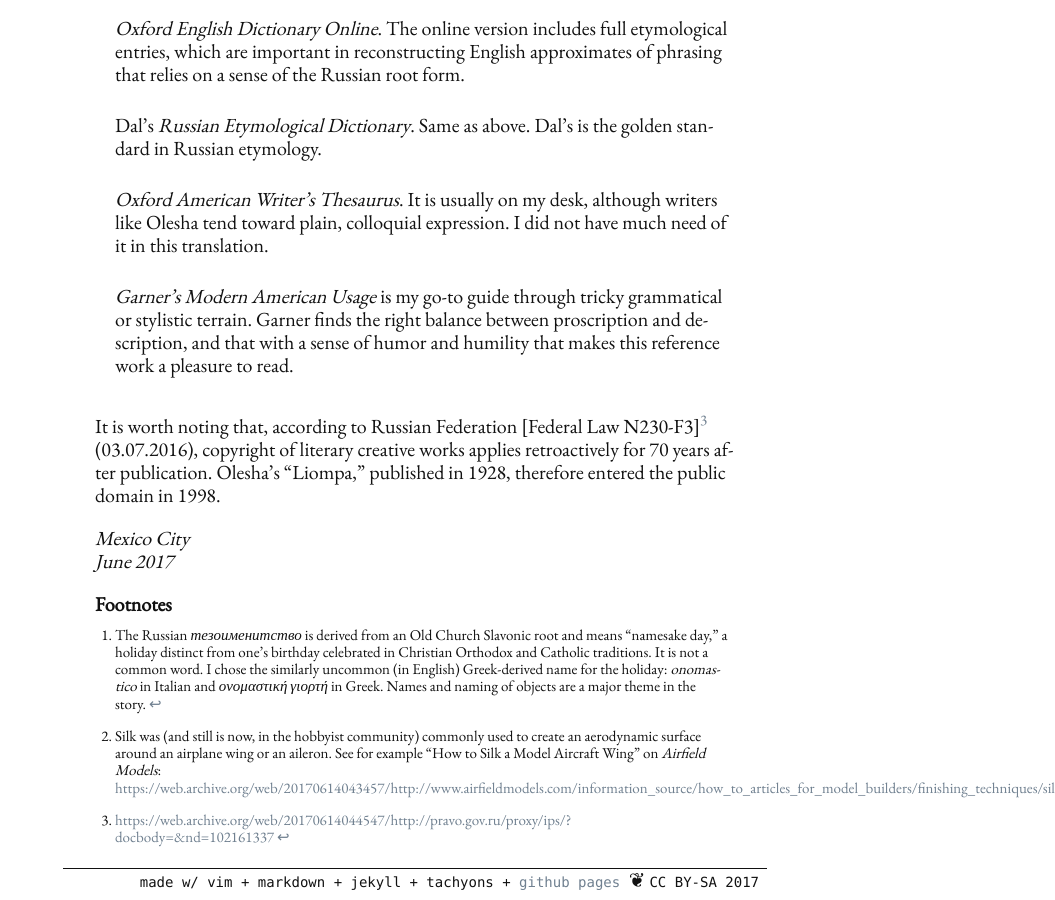
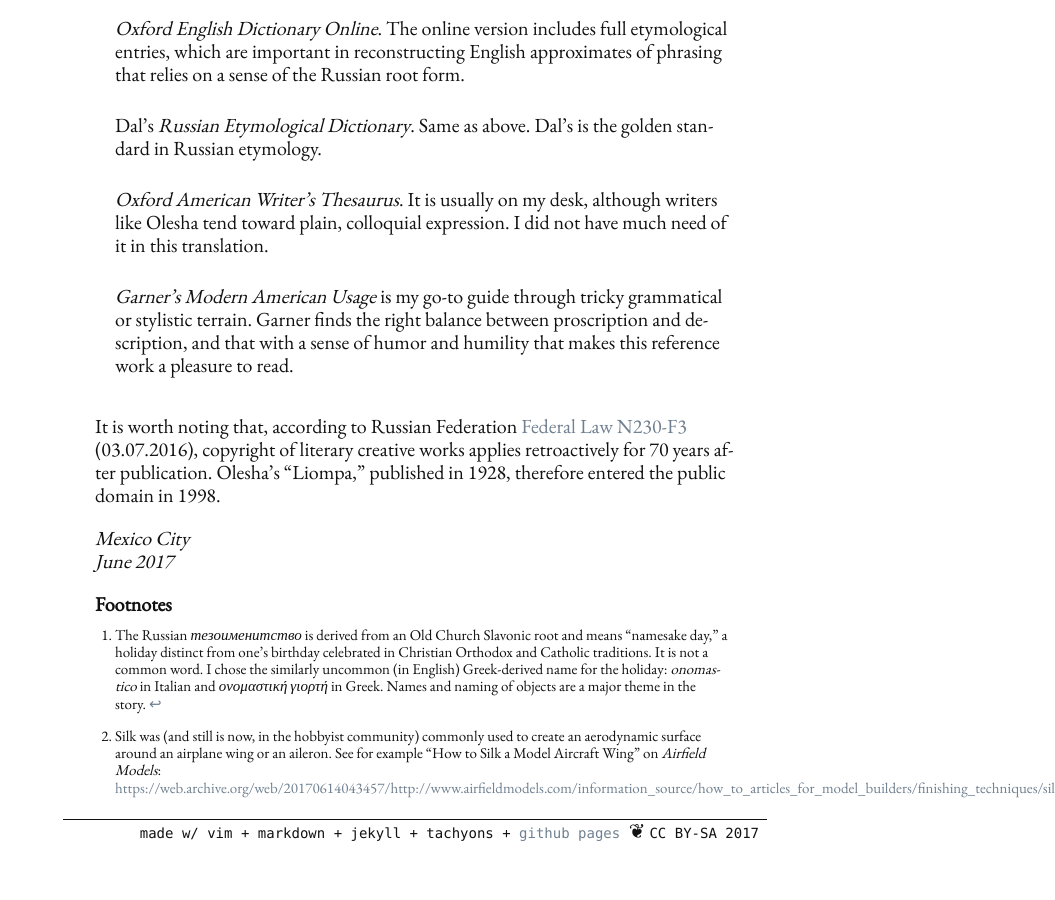
Before and after one commit to denten/denten.github.io, a Jekyll site: the page built from _posts/2017-06-07-liompa.md, in a window 1280 px wide and 900 px high, scrolled down 4188 px. Shown: the whole window, without its empty margins (225-1280 px from the left). Built offline with Jekyll 4.4.1, drawn with Linux system fonts in a browser that asks for light colours; nearby versions of some CDN libraries; library files that are not in the unit come from our copies; after the commit the page ends 5039 px from its top, so only the background shows below that.

Commit message:
fix link

```diff
--- a/_posts/2017-06-07-liompa.md
+++ b/_posts/2017-06-07-liompa.md
@@ -215,7 +215,7 @@ proscription and description, and that with a sense of humor and humility that
 makes this reference work a pleasure to read.
 
 It is worth noting that, according to Russian Federation [Federal Law
-N230-F3][^3] (03.07.2016), copyright of literary creative works applies
+N230-F3][3] (03.07.2016), copyright of literary creative works applies
 retroactively for 70 years after publication. Olesha's "Liompa," published in
 1928, therefore entered the public domain in 1998.
 
@@ -228,6 +228,6 @@ retroactively for 70 years after publication. Olesha's "Liompa," published in
 
 [^2]: The Russian *тезоименитство* is derived from an Old Church Slavonic root and means "namesake day," a holiday distinct from one's birthday celebrated in Christian Orthodox and Catholic traditions. It is not a common word. I chose the similarly uncommon (in English) Greek-derived name for the holiday: *onomastico* in Italian and *ονομαστική γιορτή* in Greek. Names and naming of objects are a major theme in the story.
 
-[^3]: <https://web.archive.org/web/20170614044547/http://pravo.gov.ru/proxy/ips/?docbody=&nd=102161337>
+[3]: <https://web.archive.org/web/20170614044547/http://pravo.gov.ru/proxy/ips/?docbody=&nd=102161337>
 
 [4]: https://mutitran.ru
```
